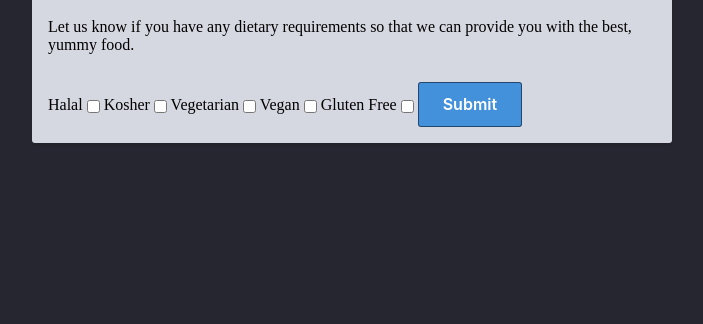
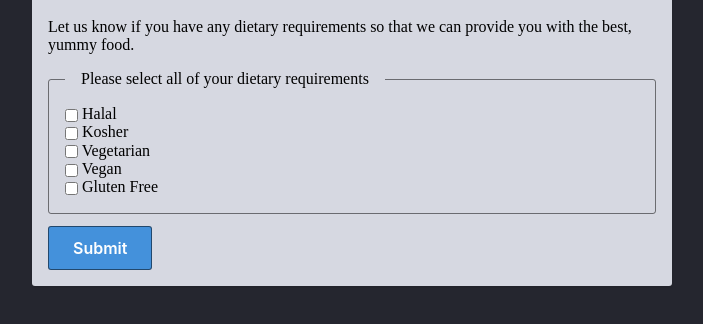
Before and after one commit to mayssam-Alsakhen/html.csscgit.mayssam, a website: page part-3/24-dietary/index.html in a window 1280 px wide. Shown: the part 158-482 px from the top of the page, without its empty margins (288-991 px from the left). Drawn offline with Linux system fonts and the light colour scheme.

Commit message:
24-dietary

```diff
--- a/part-3/24-dietary/index.html
+++ b/part-3/24-dietary/index.html
@@ -19,20 +19,37 @@
         </p>
 
         <form>
-          <label for="halal">Halal</label>
-          <input type="checkbox" id="halal">
-          <label for="kosher">Kosher</label>
-          <input type="checkbox" id="kosher">
-          <label for="vegetarian">Vegetarian</label>
-          <input type="checkbox" id="vegetarian">
-          <label for="vegan">Vegan</label>
-          <input type="checkbox" id="vegan">
-          <label for="gluten free">Gluten Free</label>
-          <input type="checkbox" id="gluten free">
+          <fieldset>
+            <legend>
+              Please select all of your dietary requirements
+            </legend>
+          <label>
+          <input type="checkbox">
+          Halal
+        </label> <br>
+          <label>
+          <input type="checkbox">
+          Kosher
+        </label><br>
+          <label>
+          <input type="checkbox">
+          Vegetarian
+        </label> <br>
+          <label>
+          <input type="checkbox">
+          Vegan
+        </label> <br>
+          <label>
+          <input type="checkbox">
+          Gluten Free
+        </label> <br>
+
+      </fieldset>
+
+          <button type="submit">Submit</button>
 
 
 
-          <button type="submit">Submit</button>
         </form>
       </main>
     </div>
```
